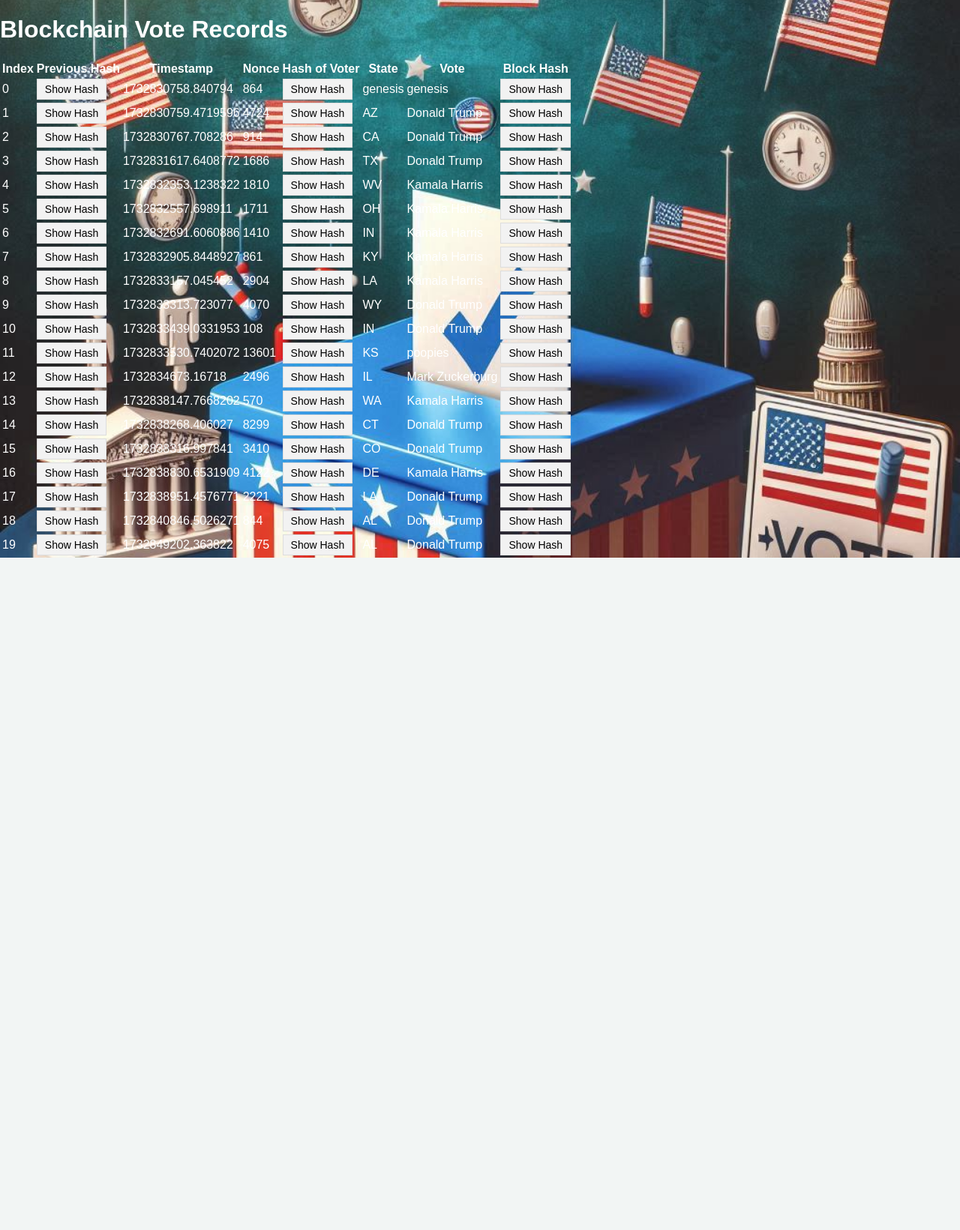
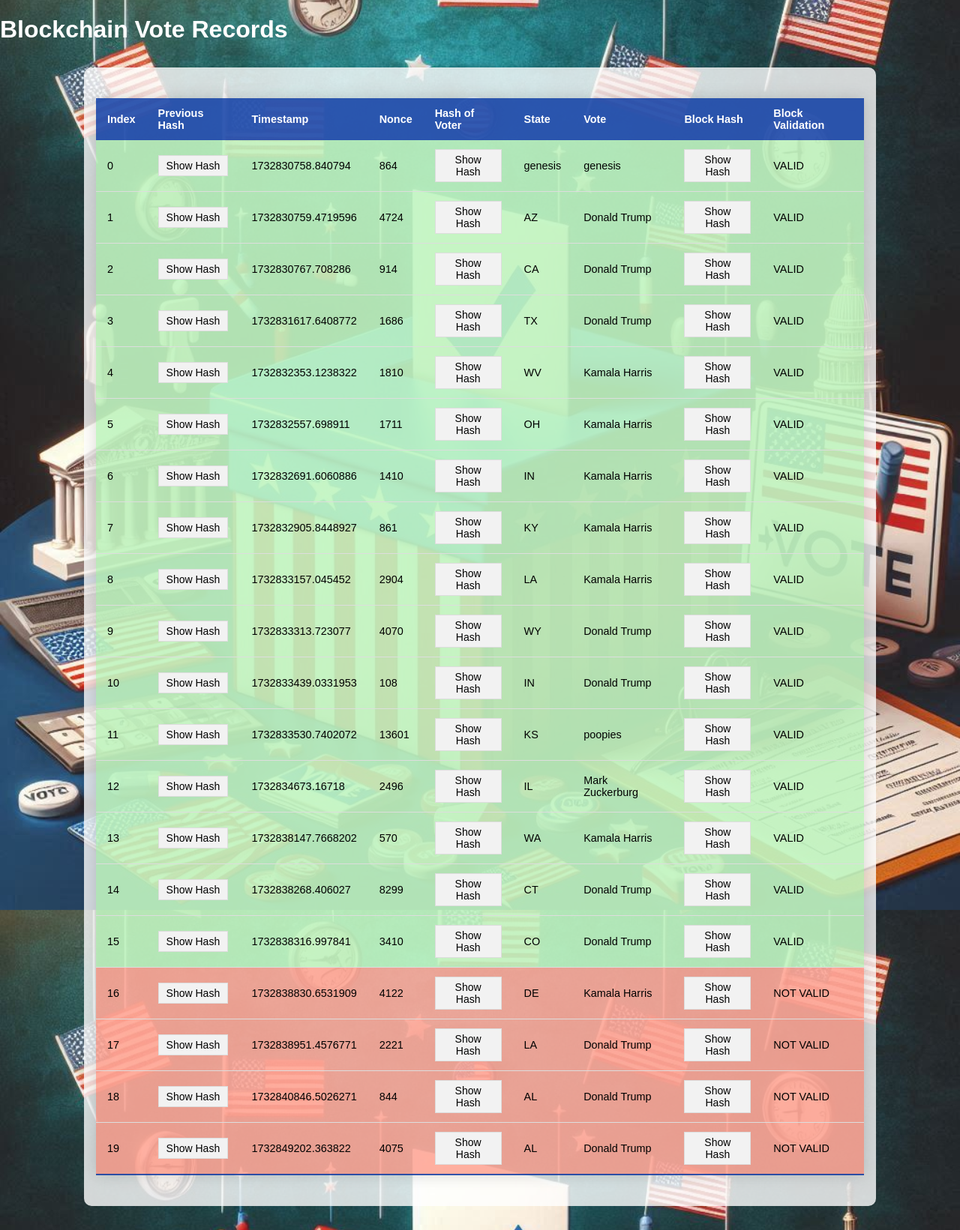
Before and after one commit to ncoolidgotu/blockballot, a Flask app: page /view-ledger in a window 1280 px wide. Shown: the part 66-1707 px from the top of the page at 75% size. Before the commit the page ends 810 px from the top, so only its background shows below. Run offline with Flask 3, Linux system fonts and the light colour scheme.

Commit message:
Fixed the ledger css

```diff
--- a/controller/control.py
+++ b/controller/control.py
@@ -91,7 +91,12 @@ def confirmation_vote():
 
             print("HERE:",public_key)
 
-            message = 'Vote successfully cast!\nYou can verify your vote using the following PUBLIC KEY and HASH:\nENSURE YOU SAVE IT AS YOU WILL NOT SEE IT AGAIN!!!'
+            message = (
+                'Vote successfully cast!\n'
+                'You can verify your vote using the following PUBLIC KEY and HASH:\n'
+                'ENSURE YOU SAVE IT AS YOU WILL NOT SEE IT AGAIN!!!'
+            )
+
         else:
             'There was an error casting your vote! The blockchain may have been compromised!'
 
@@ -100,11 +105,12 @@ def confirmation_vote():
 
     return render_template('confirmation.html', message=message,public_key=public_key, hash_of_voter=hash_of_voter, full_name=full_name)
 
-# "Check Vote Status" on NavBar
+
 @app.route('/view-ledger', methods=['GET'])
 def view_ledger():
-    records = BLOCKCHAIN.retrieve_all()
-    return render_template('view-ledger.html', records=records)
+    data = BLOCKCHAIN.validate_blockchain()
+    return render_template('view-ledger.html', data=data)
+
 
 @app.route('/verify-vote', methods=['GET', 'POST'])
 def verify_vote():
--- a/model/model.py
+++ b/model/model.py
@@ -193,6 +193,40 @@ class Blockchain:
         else:
             return block, "INCORRECT HASH"
 
+    def validate_block(self, current_block, previous_block):
+        previous_block_hash = self.Block_Hash_512(previous_block)
+        return current_block["previous_hash"] == previous_block_hash
+
+    def validate_blockchain(self):
+        records = self.retrieve_all()
+        validations = []
+
+        broken_flag = False
+        n = 0
+        for i in records:
+            if not broken_flag:
+                if n == 0:
+                    validations.append('VALID')
+                else:
+                    current_record = records[n].copy()
+                    previous_record = records[n-1].copy()
+                    current_record.pop('own_hash')
+                    current_record.pop('signature')
+                    previous_record.pop('own_hash')
+                    previous_record.pop('signature')
+                    if self.validate_block(current_record, previous_record):
+                        validations.append("VALID")
+                    else:
+                        broken_flag = True
+                        validations[-1] = "NOT VALID"
+                        validations.append("NOT VALID")
+            else:
+                validations.append("NOT VALID")
+            n+=1
+
+        data = zip(records, validations)
+        return data
+
 
 
     '''
--- a/static/style.css
+++ b/static/style.css
@@ -1,5 +1,3 @@
-/* CSS FILE */
-
 body {
     font-family: Arial, sans-serif;
     margin: 0;
@@ -52,32 +50,27 @@ body {
     width: 400px; /* Fixed width */
     height: 400px; /* Fixed height */
 }
-
 .form-container {
     background-color: rgba(255, 255, 255, 0.8); /* White with transparency */
     width: 30%;
     margin-left: 32%;
-    border-radius: 10px; color: black;
+    border-radius: 10px;
+    color: black;
     padding: 2em;
 }
-
 .form-container label,
 .form-container input[type="text"],
-
 .form-container input[type="submit"] {
     display: block;
     margin: 0.5em 0;
     width: 100%;
 }
-
 .form-container select {
     display: block;
     margin: 0.5em;
     margin-bottom: 30px;
     width: 100%;
 }
-
-
 .form-container input[type="text"],
 .form-container input[type="submit"] {
     padding: 0.5em;
@@ -85,7 +78,6 @@ body {
     border: 1px solid #ccc;
     box-sizing: border-box;
 }
-
 .button {
     padding: 0.5em;
     border-radius: 5px;
@@ -95,27 +87,21 @@ body {
     color: white;
     transition: background-color 0.3s;
 }
-
 .button:hover {
     background-color: rgba(255, 0, 0, 0.8); /* Red with transparency */
 }
-
 .form-container input[type="submit"] {
     background-color: rgba(0, 51, 160, 0.8); /* Navy Blue with transparency */
     color: white;
     border: none;
     transition: background-color 0.3s;
 }
-
 .form-container input[type="submit"]:hover {
     background-color: rgba(255, 0, 0, 0.8); /* Red with transparency */
 }
-
 .hidden {
     display: none;
 }
-
-
 .popup {
     display: none;
     position: fixed;
@@ -129,6 +115,88 @@ body {
     text-align: center;
     color: black; /* Set the text color to black */
 }
+.popup-modal {
+    display: none; /* Hidden by default */
+    position: fixed; /* Stay in place */
+    z-index: 1; /* Sit on top */
+    left: 0;
+    top: 0;
+    width: 100%; /* Full width */
+    height: 100%; /* Full height */
+    overflow: auto; /* Enable scroll if needed */
+    background-color: rgba(0, 0, 0, 0.4); /* Black with transparency */
+}
+.popup-content {
+    background-color: #fff;
+    margin: 15% auto;
+    padding: 20px;
+    border: 1px solid #888;
+    width: 80%; /* Adjust width as necessary */
+    color: black; /* Ensure text color is black */
+}
+.close-btn {
+    color: #aaa;
+    float: right;
+    font-size: 28px;
+    font-weight: bold;
+}
+.close-btn:hover,
+.close-btn:focus {
+    color: black;
+    text-decoration: none;
+    cursor: pointer;
+}
+.toggle-btn {
+    background-color: #f2f2f2;
+    border: 1px solid #ddd;
+    padding: 5px 10px;
+    cursor: pointer;
+    font-size: 14px;
+}
+.toggle-btn:hover {
+    background-color: #ddd;
+}
+.table-container {
+    margin: 2em auto;
+    width: 80%;
+    background-color: rgba(255, 255, 255, 0.8); /* White with transparency */
+    border-radius: 10px;
+    padding: 1em;
+    color: black;
+}
+.styled-table {
+    border-collapse: collapse;
+    margin: 25px 0;
+    font-size: 0.9em;
+    font-family: sans-serif;
+    min-width: 100%;
+    box-shadow: 0 0 20px rgba(0, 0, 0, 0.15);
+}
+.styled-table thead tr {
+    background-color: rgba(0, 51, 160, 0.8); /* Navy Blue with transparency */
+    color: #ffffff;
+    text-align: left;
+}
+.styled-table th,
+.styled-table td {
+    padding: 12px 15px;
+}
+.styled-table tbody tr {
+    border-bottom: 1px solid #dddddd;
+}
+.valid {
+    background-color: rgba(144, 238, 144, 0.5); /* Light green with transparency */
+}
+.not-valid {
+    background-color: rgba(255, 99, 71, 0.5); /* Light red with transparency */
+}
+.styled-table tbody tr:last-of-type {
+    border-bottom: 2px solid rgba(0, 51, 160, 0.8); /* Navy Blue */
+}
+.styled-table tbody tr.active-row {
+    font-weight: bold;
+    color: #009879;
+}
 .spinner {
     border: 4px solid rgba(0, 0, 0, 0.1);
     border-left-color: #000;
--- a/templates/view-ledger.html
+++ b/templates/view-ledger.html
@@ -5,7 +5,8 @@
 
     <h1>Blockchain Vote Records</h1>
 
-    <table>
+    <div class="table-container">
+        <table class="styled-table">
             <thead>
                 <tr>
                     <th>Index</th>
@@ -16,12 +17,13 @@
                     <th>State</th>
                     <th>Vote</th>
                     <th>Block Hash</th>
+                    <th>Block Validation</th>
                 </tr>
             </thead>
             <tbody>
                 <!-- Loop through the JSON data and display each record -->
-            {% for record in records %}
-            <tr>
+                {% for record, validation in data %}
+                <tr class="{{ 'valid' if validation == 'VALID' else 'not-valid' }}">
                     <td>{{ record.index }}</td>
                     <td>
                         <button class="toggle-btn" onclick="showPopup('previous-hash', '{{ record.previous_hash }}')">Show Hash</button>
@@ -36,10 +38,14 @@
                     <td>
                         <button class="toggle-btn" onclick="showPopup('own-hash', '{{ record.own_hash }}')">Show Hash</button>
                     </td>
+                    <td>
+                        {{ validation }}
+                    </td>
                 </tr>
                 {% endfor %}
             </tbody>
         </table>
+    </div>
 
     <!-- Popup Modal Structure -->
     <div id="popup-modal" class="popup-modal">
@@ -66,63 +72,11 @@
             document.getElementById('popup-modal').style.display = 'none';
         }
 
-        // CSS styling for the popup modal
+        // Hide the popup by default
         document.addEventListener("DOMContentLoaded", function() {
             var popupModal = document.getElementById('popup-modal');
-            popupModal.style.display = 'none';  // Hide the popup by default
+            popupModal.style.display = 'none';
         });
     </script>
-
-    <style>
-        /* Style for the popup modal */
-        .popup-modal {
-            display: none;  /* Hidden by default */
-            position: fixed;  /* Stay in place */
-            z-index: 1; /* Sit on top */
-            left: 0;
-            top: 0;
-            width: 100%; /* Full width */
-            height: 100%; /* Full height */
-            overflow: auto; /* Enable scroll if needed */
-            background-color: rgba(0, 0, 0, 0.4); /* Black with transparency */
-        }
-
-        .popup-content {
-            background-color: #fff;
-            margin: 15% auto;
-            padding: 20px;
-            border: 1px solid #888;
-            width: 80%; /* Adjust width as necessary */
-            color: black; /* Ensure text color is black */
-        }
-
-        .close-btn {
-            color: #aaa;
-            float: right;
-            font-size: 28px;
-            font-weight: bold;
-        }
-
-        .close-btn:hover,
-        .close-btn:focus {
-            color: black;
-            text-decoration: none;
-            cursor: pointer;
-        }
-
-        .toggle-btn {
-            background-color: #f2f2f2;
-            border: 1px solid #ddd;
-            padding: 5px 10px;
-            cursor: pointer;
-            font-size: 14px;
-        }
-
-        .toggle-btn:hover {
-            background-color: #ddd;
-        }
-    </style>
-
-
 </body>
 </html>
```
Also changed, not shown: model/ballot_ledger_database.db. Lines whose indentation alone changed are shown as unchanged.
